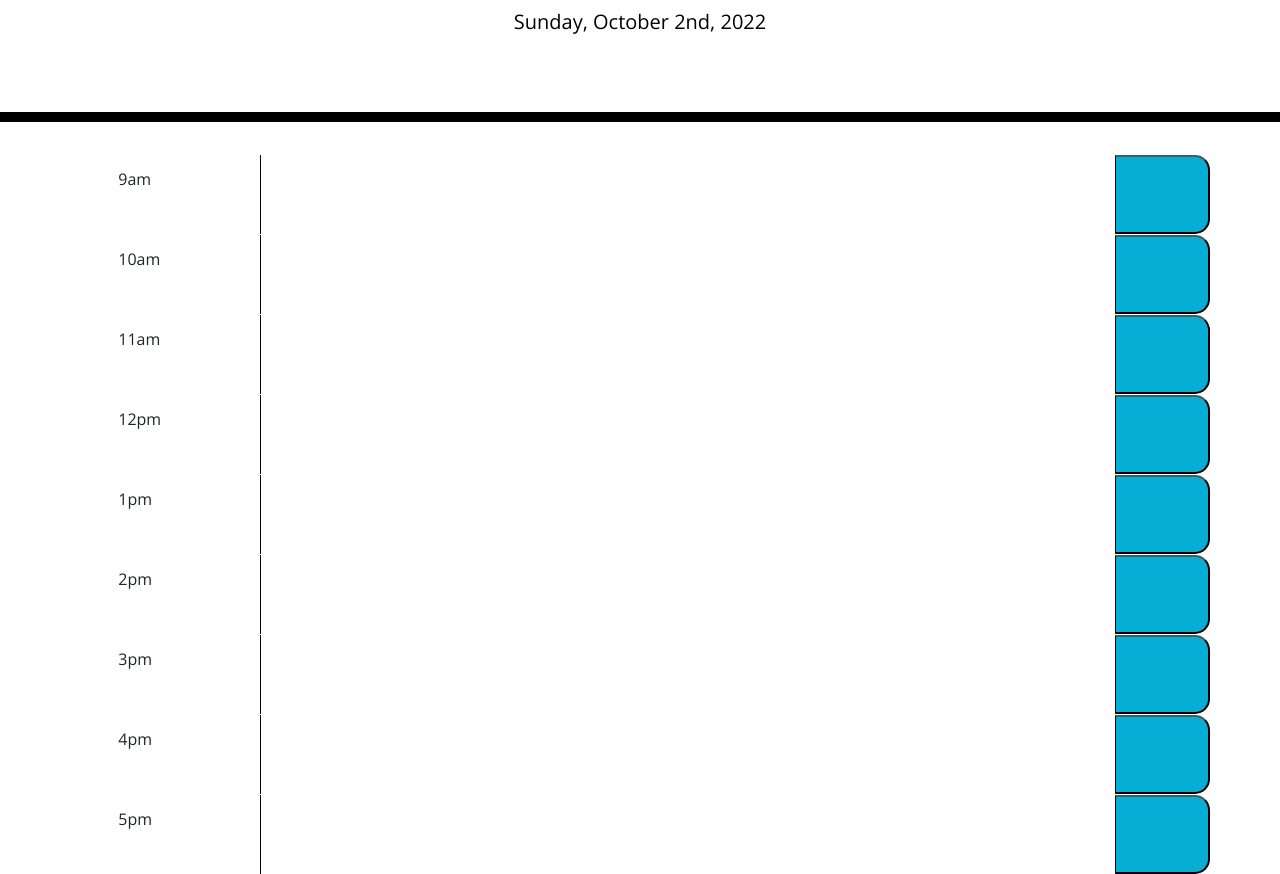
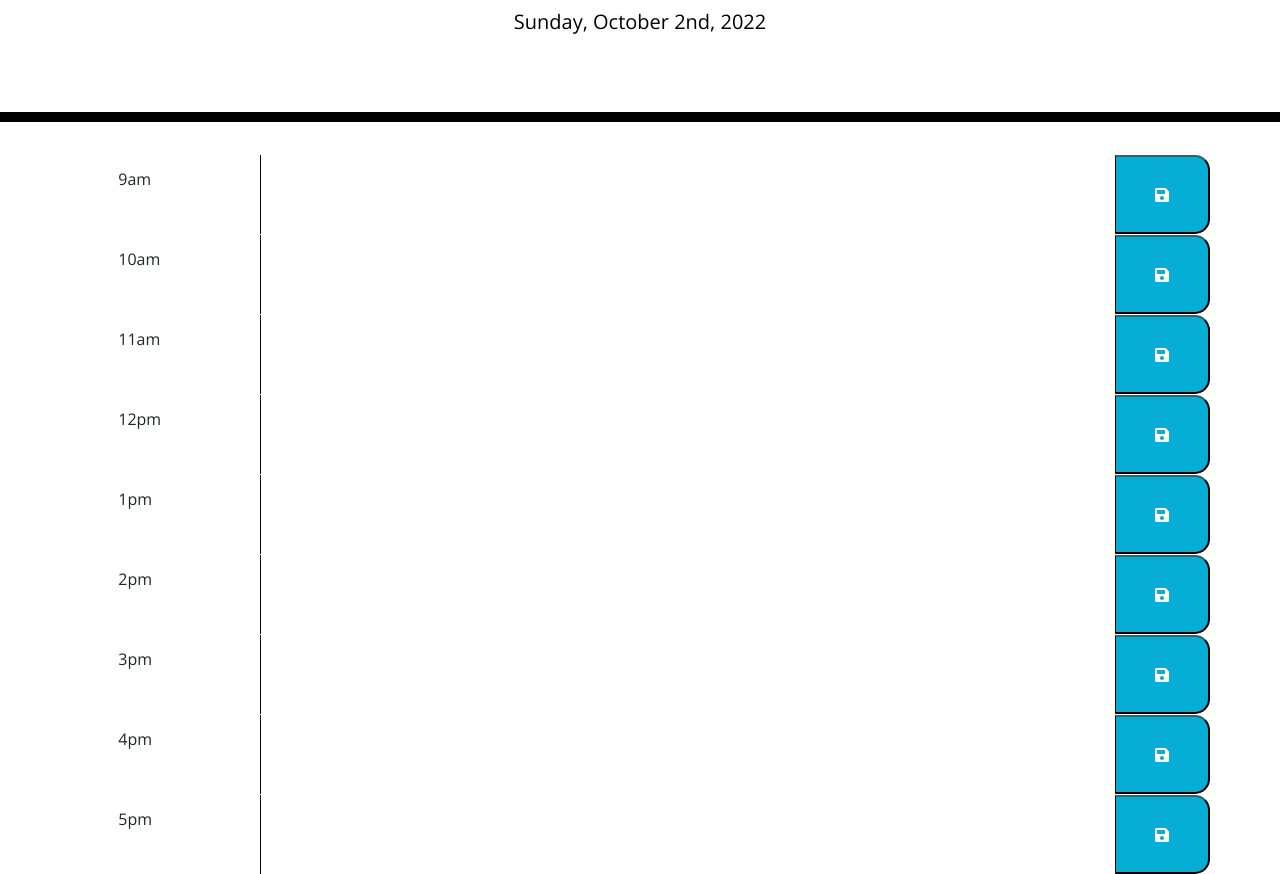
Before and after one commit to kwalexander/work-day-scheduler, a website: page index.html in a window 1280 px wide. Shown: the part 182-1056 px from the top of the page. Drawn offline with nearby package versions, Linux system fonts and the light colour scheme.

Commit message:
font awesome save icon

```diff
--- a/index.html
+++ b/index.html
@@ -27,63 +27,63 @@
         9am
       </div>
       <textarea class="col-9 eventName"></textarea>
-      <button class="col-1 saveBtn"></button>
+      <button class="col-1 saveBtn fas fa-save"></button>
     </div>
     <div class="row" id="10">
       <div class="col-2">
         10am
       </div>
       <textarea class="col-9 eventName"></textarea>
-      <button class="col-1 saveBtn"></button>
+      <button class="col-1 saveBtn fas fa-save"></button>
     </div>
     <div class="row" id="11">
       <div class="col-2">
         11am
       </div>
       <textarea class="col-9 eventName"></textarea>
-      <button class="col-1 saveBtn"></button>
+      <button class="col-1 saveBtn fas fa-save"></button>
     </div>
     <div class="row" id="12">
       <div class="col-2">
         12pm
       </div>
       <textarea class="col-9 eventName"></textarea>
-      <button class="col-1 saveBtn"></button>
+      <button class="col-1 saveBtn fas fa-save"></button>
     </div>
     <div class="row" id="13">
       <div class="col-2">
         1pm
       </div>
       <textarea class="col-9 eventName"></textarea>
-      <button class="col-1 saveBtn"></button>
+      <button class="col-1 saveBtn fas fa-save"></button>
     </div>
     <div class="row" id="14">
       <div class="col-2">
         2pm
       </div>
       <textarea class="col-9 eventName"></textarea>
-      <button class="col-1 saveBtn"></button>
+      <button class="col-1 saveBtn fas fa-save"></button>
     </div>
     <div class="row" id="15">
       <div class="col-2">
         3pm
       </div>
       <textarea class="col-9 eventName"></textarea>
-      <button class="col-1 saveBtn"></button>
+      <button class="col-1 saveBtn fas fa-save"></button>
     </div>
     <div class="row" id="16">
       <div class="col-2">
         4pm
       </div>
       <textarea class="col-9 eventName"></textarea>
-      <button class="col-1 saveBtn"></button>
+      <button class="col-1 saveBtn fas fa-save"></button>
     </div>
     <div class="row" id="17">
       <div class="col-2">
         5pm
       </div>
       <textarea class="col-9 eventName"></textarea>
-      <button class="col-1 saveBtn"></button>
+      <button class="col-1 saveBtn fas fa-save"></button>
     </div>
 
     <script src="https://code.jquery.com/jquery-3.4.1.min.js"></script>
```
